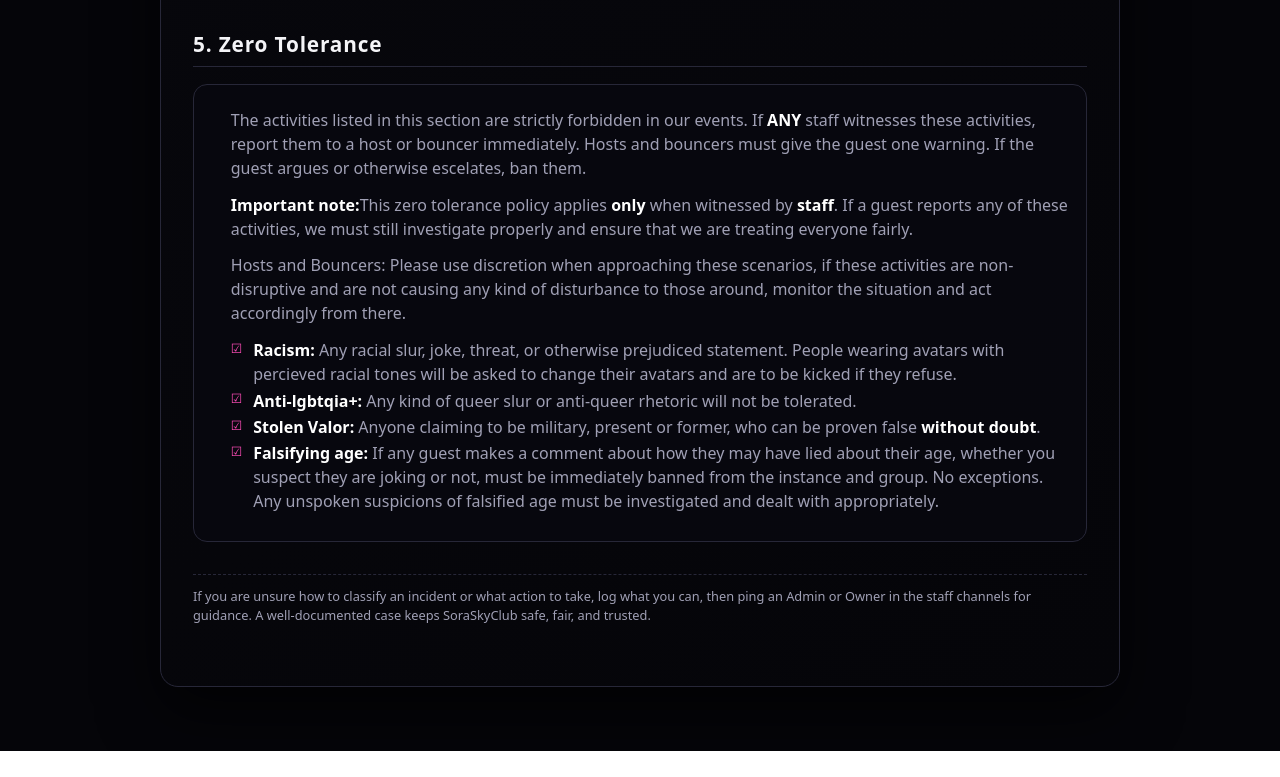
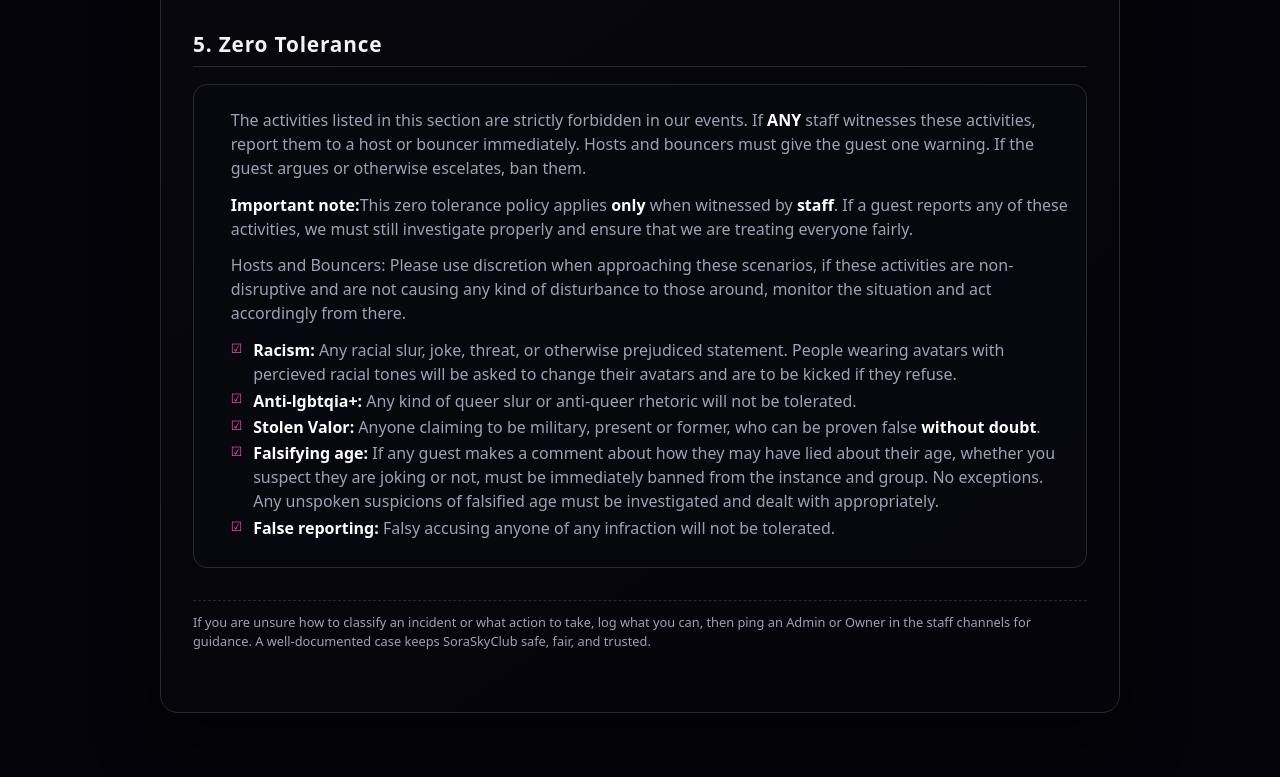
Before and after one commit to SoraisHollow/SoraSkyClubSOPs, a plain HTML site: page Moderation.html in a window 1280 px wide. Shown: the part 3201-3978 px from the top of the page. Before the commit the page ends 3952 px from the top, so only its background shows below. Drawn offline with Linux system fonts and the light colour scheme.

Commit message:
Update Moderation.html
Added False Reporting to the zero tolerance section.

```diff
--- a/Moderation.html
+++ b/Moderation.html
@@ -344,6 +344,7 @@
               <li><strong>Anti-lgbtqia+:</strong> Any kind of queer slur or anti-queer rhetoric will not be tolerated.</li>
               <li><strong>Stolen Valor:</strong> Anyone claiming to be military, present or former, who can be proven false <strong>without doubt</strong>.</li>
               <li><strong>Falsifying age:</strong> If any guest makes a comment about how they may have lied about their age, whether you suspect they are joking or not, must be immediately banned from the instance and group. No exceptions. Any unspoken suspicions of falsified age must be investigated and dealt with appropriately.</li>
+              <li><strong>False reporting:</strong> Falsy accusing anyone of any infraction will not be tolerated.</li>
           </ul>
       </div>
 
```
